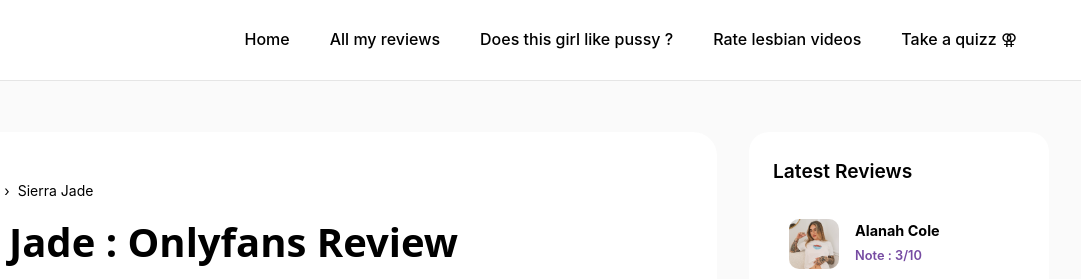
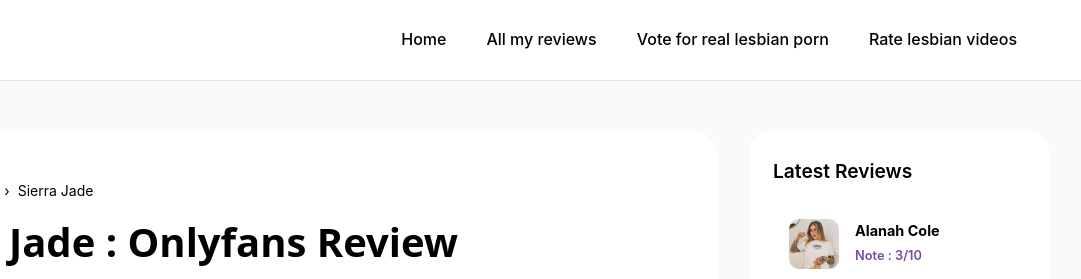
Before and after one commit to ljb-web3/onlyforyoureviews, a plain HTML site: page all-reviews/sierra-jade.html in a window 1280 px wide. Shown: the top 279 px of the page, 199-1280 px from the left. Drawn offline with Linux system fonts and the light colour scheme.

Commit message:
Update sierra-jade.html

```diff
--- a/all-reviews/sierra-jade.html
+++ b/all-reviews/sierra-jade.html
@@ -120,11 +120,10 @@
     <nav class="nav">
     <div class="logo"><img src="../logoOFYR.png" alt="Logo OFYR"></div>
       <ul class="nav-links">
-        <li><a href="/..">Home</a></li>
+               <li><a href="/..">Home</a></li>
         <li><a href="../all-reviews">All my reviews</a></li>
-        <li><a href="../lesbian-porn-vote">Does this girl like pussy ?</a></li>
+        <li><a href="../lesbian-porn-vote">Vote for real lesbian porn</a></li>
         <li><a href="../lesbian-porn-rating">Rate lesbian videos</a></li>
-           <li><a href="/lesbian-porn-quizzes">Take a quizz ⚢</a></li>
       </ul>
     </nav>
   </header>
```
